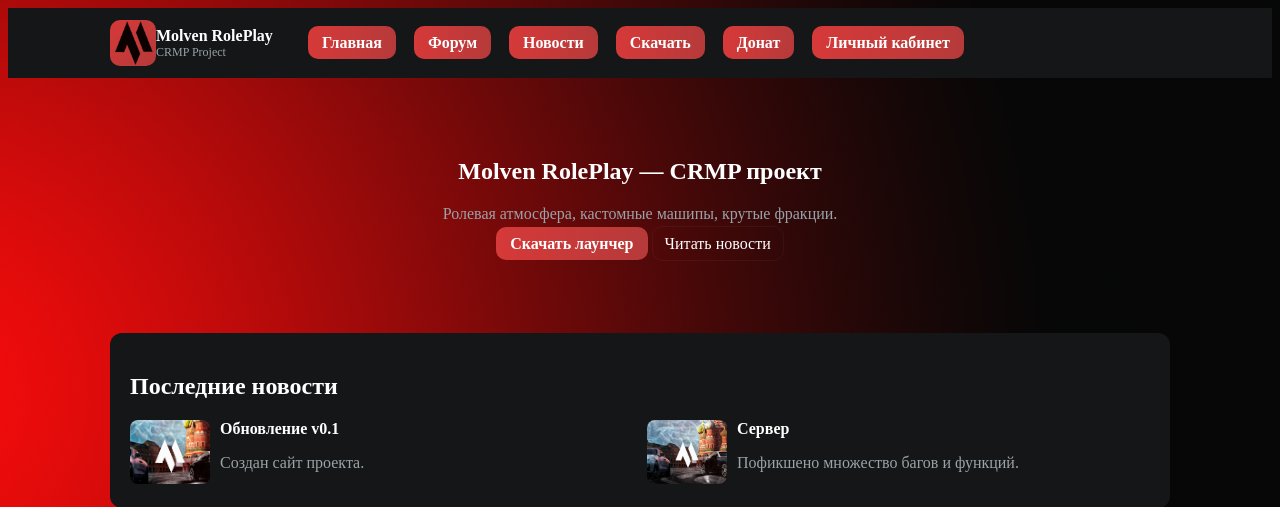
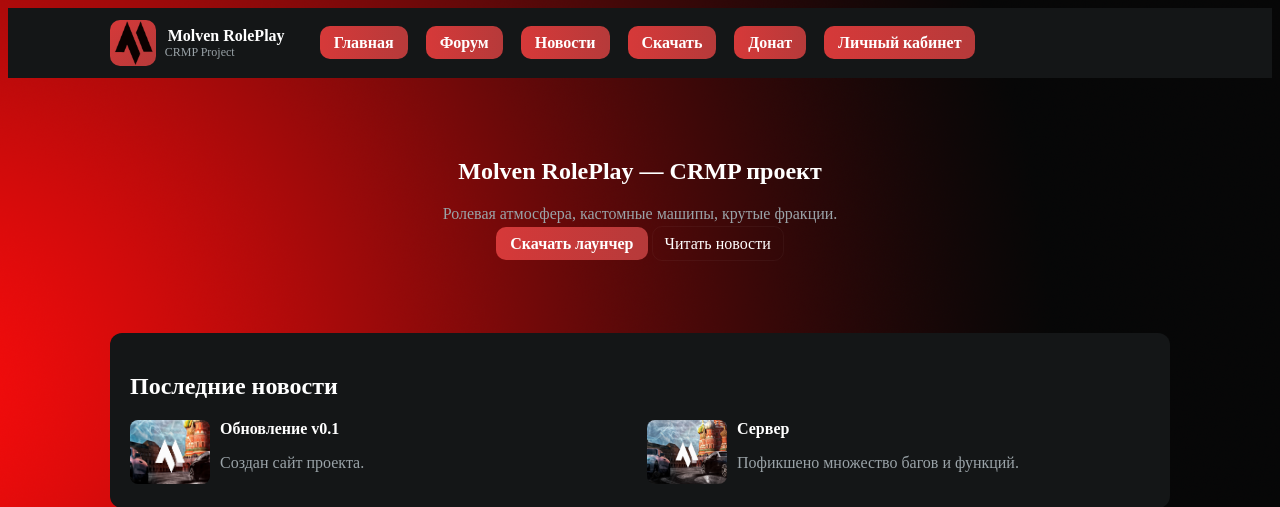
Before and after one commit to VMensem/MolvenSite, a Flask app: page / in a window 1280 px wide. Shown: the top 507 px of the page. Run offline with Flask 3, Linux system fonts and the light colour scheme.

Commit message:
Update index.html

```diff
--- a/templates/index.html
+++ b/templates/index.html
@@ -15,8 +15,8 @@
           <img src="{{ url_for('static', filename='img/logo.png') }}" alt="Molven RP" style="text-align: left">
         </div>
         <div>
-          <div class="project-title" style="text-align: left">Molven RolePlay⠀⠀⠀</div>
-          <div class="project-subtitle" style="text-align: left">CRMP Project</div>
+          <div class="project-title" style="text-align: left">⠀Molven RolePlay⠀⠀⠀</div>
+          <div class="project-subtitle" style="text-align: left">⠀CRMP Project</div>
         </div>
       </div>
       <nav>
```
